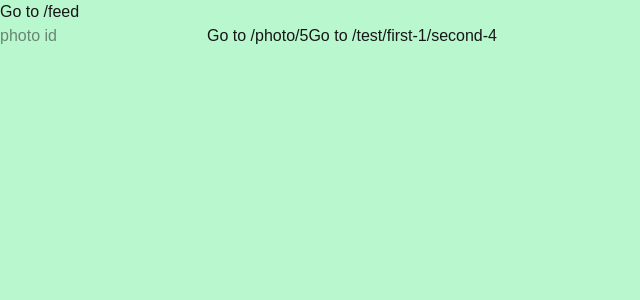
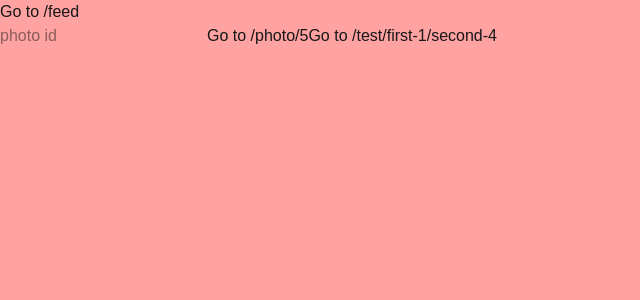
Before and after one commit to ulanovskijnikita/testForNext, a Next.js app: page / in a window 1280 px wide. Shown: the top 300 px of the page, without its empty margins (0-640 px from the left). Built offline with nearby package versions, Linux system fonts and the light colour scheme.

Commit message:
modified:   src/app/layout.tsx

```diff
--- a/src/app/layout.tsx
+++ b/src/app/layout.tsx
@@ -30,7 +30,7 @@ export default function RootLayouter({ children}: LayoutProps<'/'>) {
   return (
     <html lang="en">
       <body
-        className={`${geistSans.variable} ${geistMono.variable} ${lora.variable} antialiased h-screen bg-green-200`}
+        className={`${geistSans.variable} ${geistMono.variable} ${lora.variable} antialiased h-screen bg-red-300`}
       >
         {children}
       </body>
```
